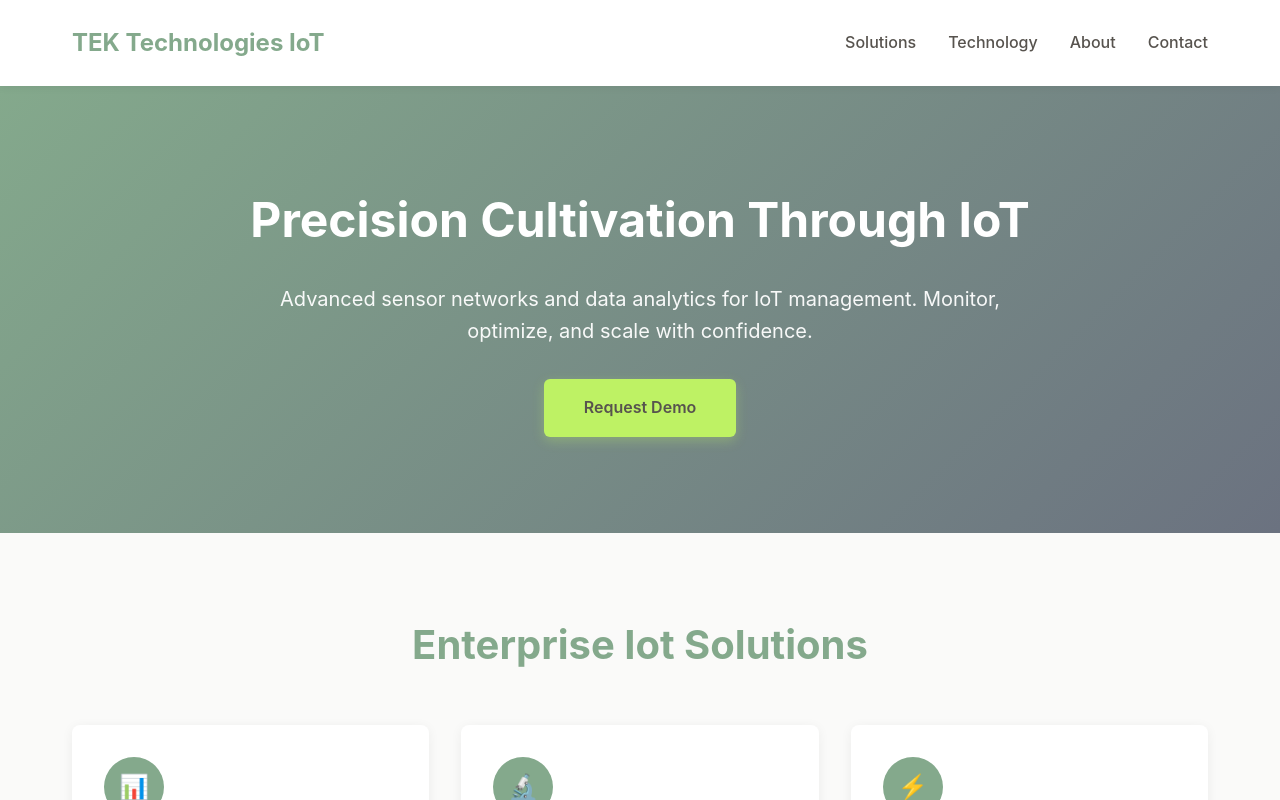
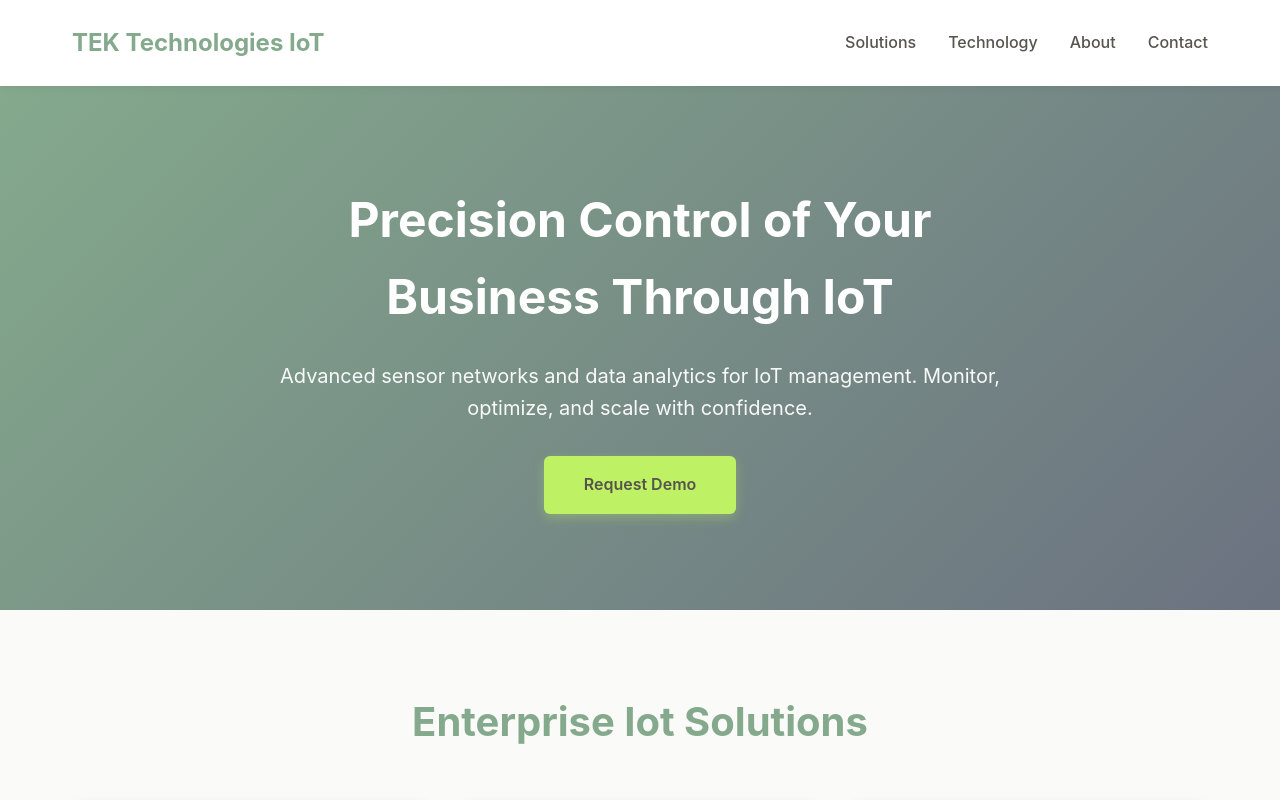
Before and after one commit to tektechnologies/tek-technologies, a React (Vite) app: page / in a window 1280 px wide. Shown: the top 800 px of the page. Built offline with nearby package versions, Linux system fonts and the light colour scheme.

Commit message:
update text content

```diff
--- a/src/App.tsx
+++ b/src/App.tsx
@@ -21,7 +21,7 @@ console.log("Hi Harrison, love you!!!")
 
     <section className="hero">
         <div className="hero-content">
-            <h1>Precision Cultivation Through IoT</h1>
+            <h1>Precision Control of Your Business Through IoT</h1>
             <p>Advanced sensor networks and data analytics for IoT management. Monitor, optimize, and scale with confidence.</p>
             <a href="#" className="cta-button">Request Demo</a>
         </div>
```
